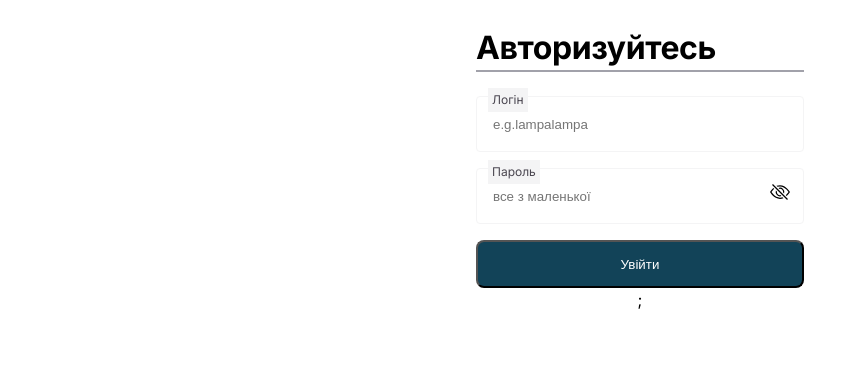
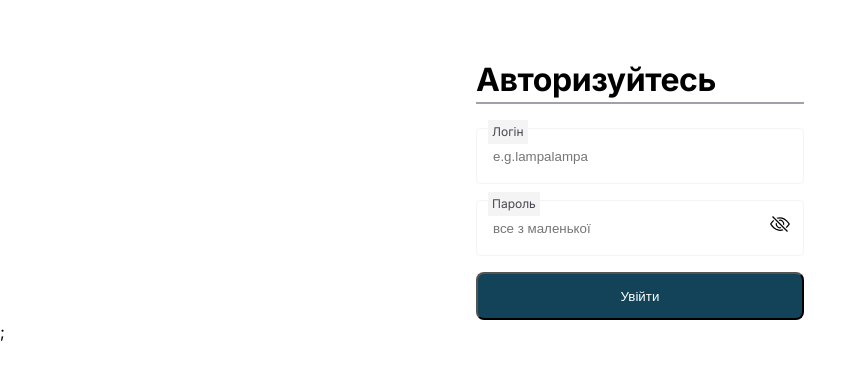
Before and after one commit to NatalyKrvch/svit-svitla-app, a React (Vite) app: page /authorisation in a window 1280 px wide. Shown: the top 376 px of the page, without its empty margins (0-866 px from the left). Built offline with nearby package versions, Linux system fonts and the light colour scheme; no server answers.

Commit message:
making header

```diff
--- a/src/App.css
+++ b/src/App.css
@@ -1,45 +1,3 @@
 #root {
-  max-width: 1280px;
-  margin: 0 auto;
-  padding: 2rem;
-  text-align: center;
+  margin: 0;
 }
-
-.logo {
-  height: 6em;
-  padding: 1.5em;
-  will-change: filter;
-  transition: filter 300ms;
-}
-
-.logo:hover {
-  filter: drop-shadow(0 0 2em #646cffaa);
-}
-
-.logo.react:hover {
-  filter: drop-shadow(0 0 2em #61dafbaa);
-}
-
-@keyframes logo-spin {
-  from {
-    transform: rotate(0deg);
-  }
-
-  to {
-    transform: rotate(360deg);
-  }
-}
-
-@media (prefers-reduced-motion: no-preference) {
-  a:nth-of-type(2) .logo {
-    animation: logo-spin infinite 20s linear;
-  }
-}
-
-.card {
-  padding: 2em;
-}
-
-.read-the-docs {
-  color: #888;
-}
--- a/src/components/Header/Header.jsx
+++ b/src/components/Header/Header.jsx
@@ -5,7 +5,7 @@ function Header() {
   const { isMobile, isDesktop, isTablet } = useMediaRules();
   return (
     <>
-      <StyledHeader></StyledHeader>
+      <StyledHeader />
     </>
   );
 }
--- a/src/components/Header/HeaderStyled.js
+++ b/src/components/Header/HeaderStyled.js
@@ -1,3 +1,9 @@
 import styled from 'styled-components';
 
-export const StyledHeader = styled.header``
+export const StyledHeader = styled.header`
+    background-color: var (--dark-blue);
+    height: 56px;
+        @media screen and (min-width: 1280px) {
+            height: 64px;
+        }
+`;
--- a/src/pages/Layout.jsx
+++ b/src/pages/Layout.jsx
@@ -1,9 +1,11 @@
 import { Suspense } from "react";
 import { Outlet } from "react-router-dom";
+import Header from "../components/Header/Header";
 
 const Layout = () => {
   return (
     <>
+      <Header />
       <Suspense>
         <Outlet />;
       </Suspense>
```
